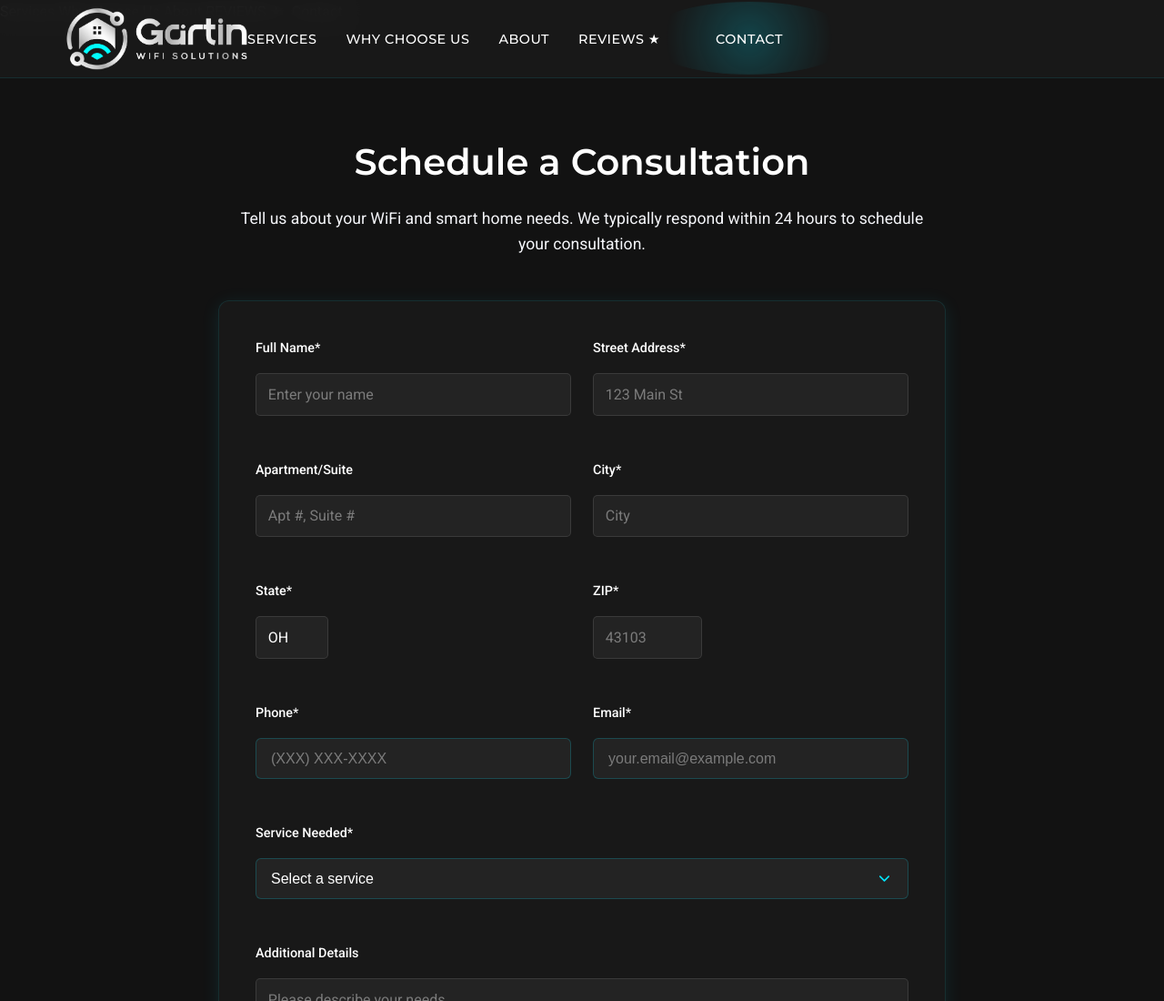
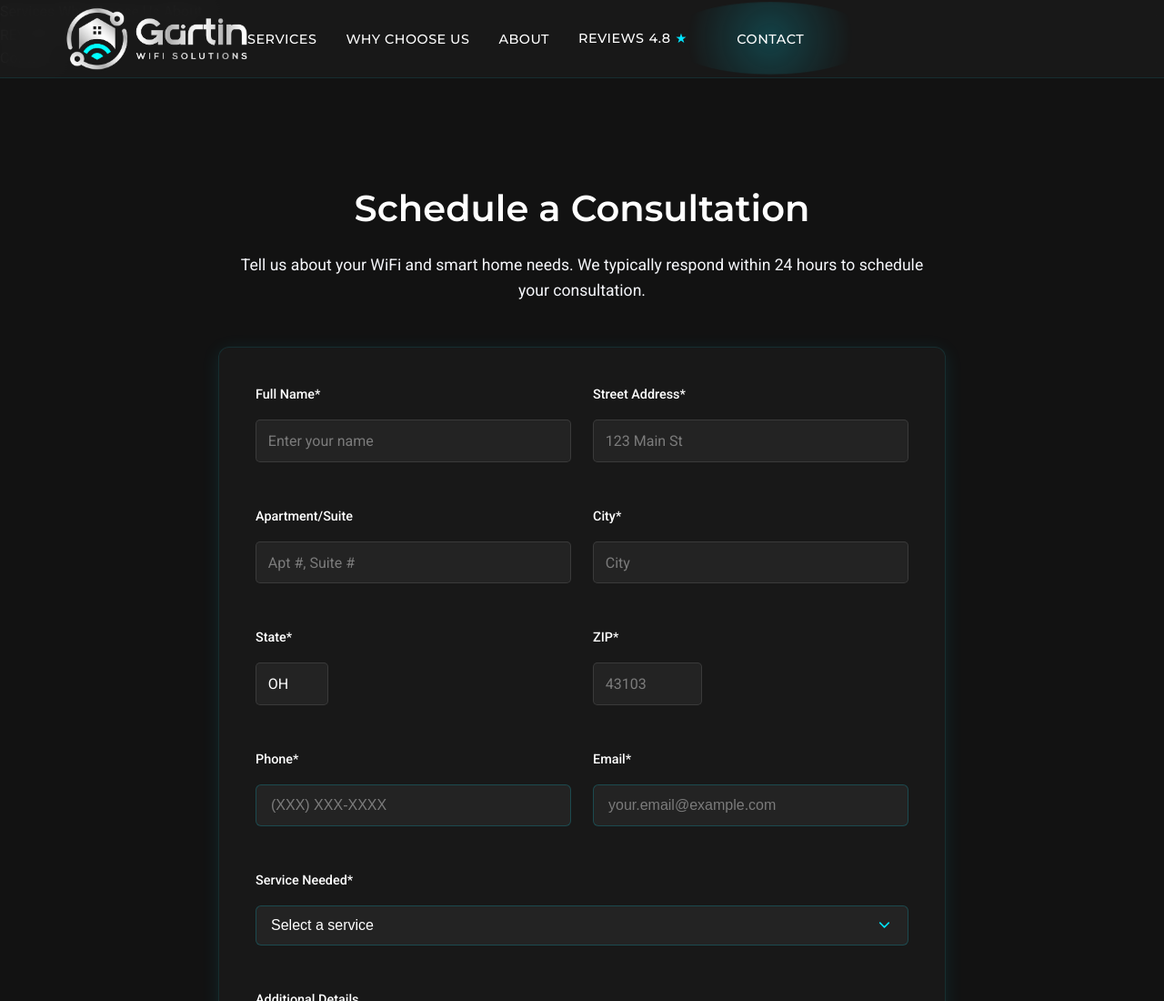
Before and after one commit to gartinwifisolutions/gartin-wifi-solutions, a website: page consultation.html in a window 1280 px wide. Shown: the top 1100 px of the page at 91% size. Drawn offline with Linux system fonts and the light colour scheme.

Commit message:
Update review rating display: remove multiple stars and ensure consistent single star display

```diff
--- a/consultation.html
+++ b/consultation.html
@@ -21,7 +21,7 @@
                 <li><a href="index.html#services">Services</a></li>
                 <li><a href="index.html#why-us">Why Choose Us</a></li>
                 <li><a href="index.html#about">About</a></li>
-                <li><a href="reviews.html">REVIEWS ★ <span id="average-rating" class="rating-stars"></span></a></li>
+                <li><a href="reviews.html" class="reviews-link">REVIEWS <span id="average-rating" class="rating-display">4.8</span> <span class="single-star">★</span></a></li>
                 <li class="contact-link"><a href="index.html#contact">Contact</a></li>
             </ul>
         </div>
@@ -32,7 +32,7 @@
         <a href="index.html#services">Services</a>
         <a href="index.html#why-us">Why Choose Us</a>
         <a href="index.html#about">About</a>
-        <a href="reviews.html">REVIEWS ★ <span id="average-rating" class="rating-stars"></span></a>
+        <a href="reviews.html" class="reviews-link">REVIEWS <span id="average-rating-mobile" class="rating-display">4.8</span> <span class="single-star">★</span></a>
         <a href="index.html#contact">Contact</a>
     </div>
 
--- a/styles.css
+++ b/styles.css
@@ -123,14 +123,6 @@ a {
 .single-star {
     color: var(--primary-color);
     font-size: 1em;
-}
-
-.rating-stars {
-    display: inline-block;
-    color: #00E5FF;
-    font-size: 1em;
-    margin-left: 2px;
-    vertical-align: baseline;
 }
 
 @media (max-width: 768px) {
```
